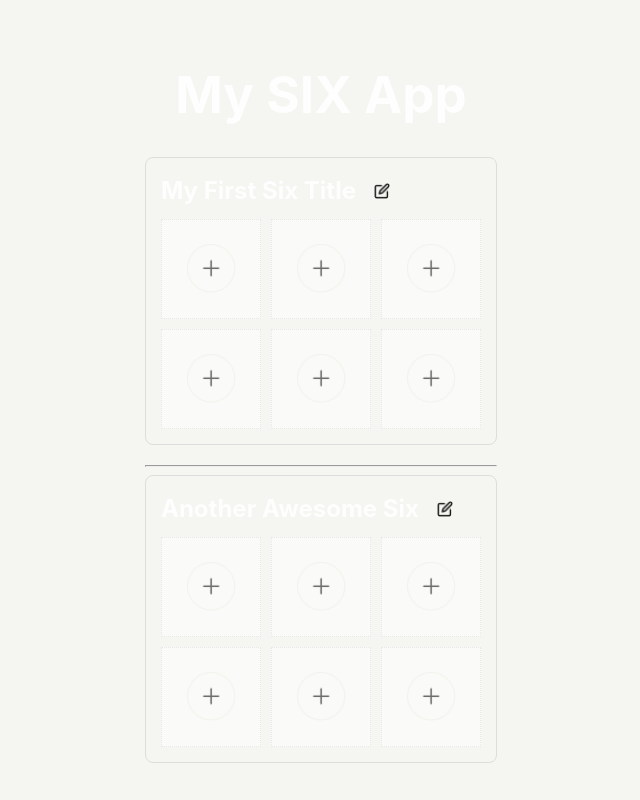
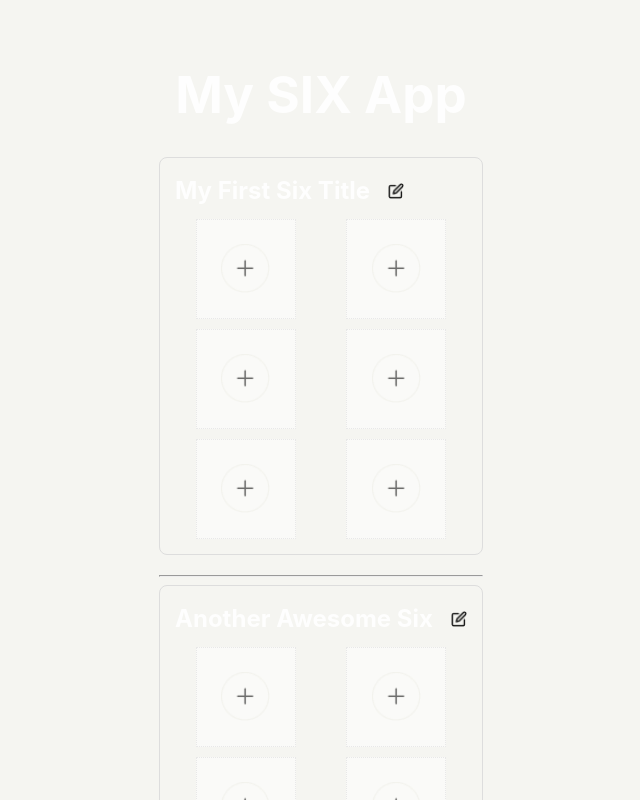
Before and after one commit to gaviral/react-app, a React (Vite) app: page / in a window 1280 px wide. Shown: the top 800 px of the page, without its empty margins (319-959 px from the left). Built offline with nearby package versions, Linux system fonts and the light colour scheme.

Commit message:
style(six): Adjust picks grid to 2 columns

```diff
--- a/src/components/Six.css
+++ b/src/components/Six.css
@@ -32,16 +32,20 @@
 
 .picks-grid {
     display: grid;
-    grid-template-columns: repeat(3, 1fr);
-    /* 3 picks per row */
+    grid-template-columns: repeat(2, 1fr);
+    /* 2 picks per row, as requested */
     gap: 10px;
     justify-items: center;
     /* Center items in grid cells */
 }
 
-/* Responsive: 2 picks per row on smaller screens */
+/* Responsive: Can adjust or remove if 2 columns is always desired
+   For now, let's keep it, it might still make sense for very narrow screens to go to 1 column,
+   or this can be adjusted to 1 column if needed.
+   If the main is 2, this rule makes it 2 as well, so no change unless adjusted. */
 @media (max-width: 480px) {
     .picks-grid {
         grid-template-columns: repeat(2, 1fr);
+        /* Or repeat(1, 1fr) for super small screens */
     }
 }
```
